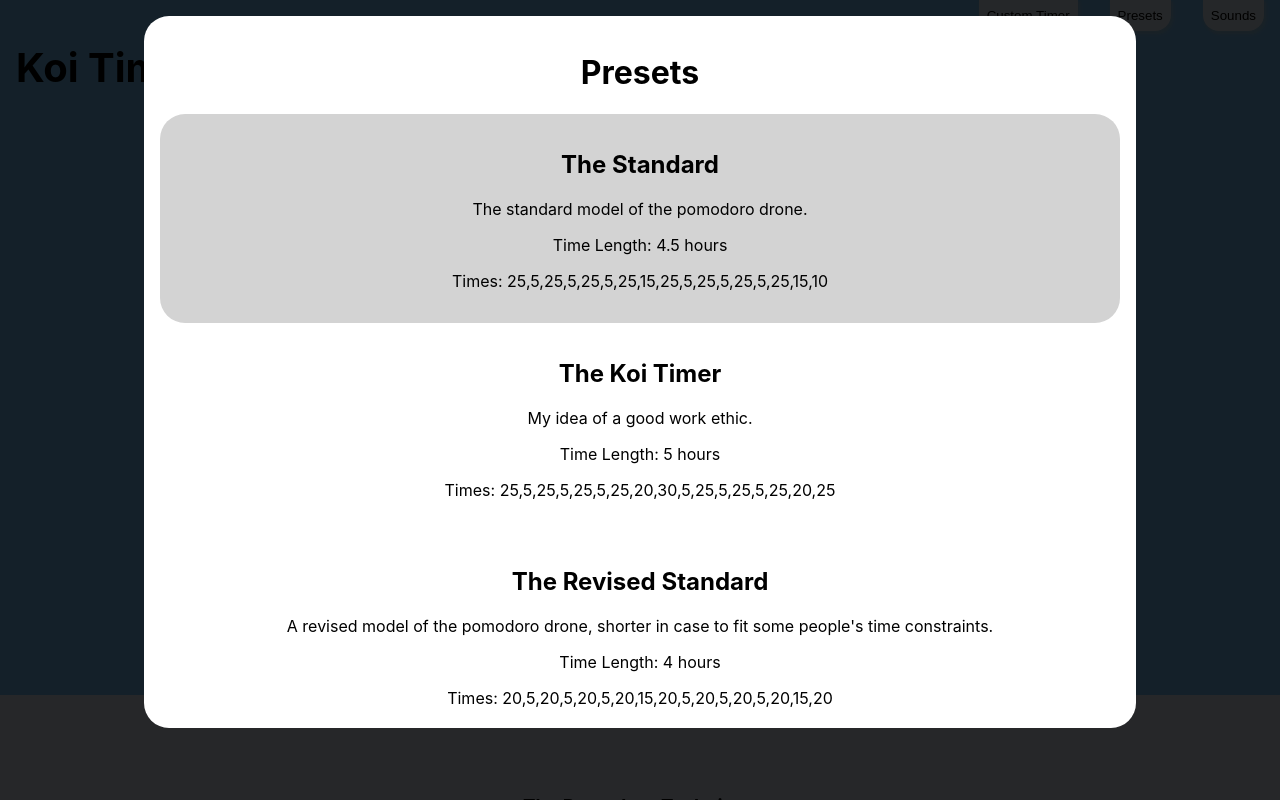
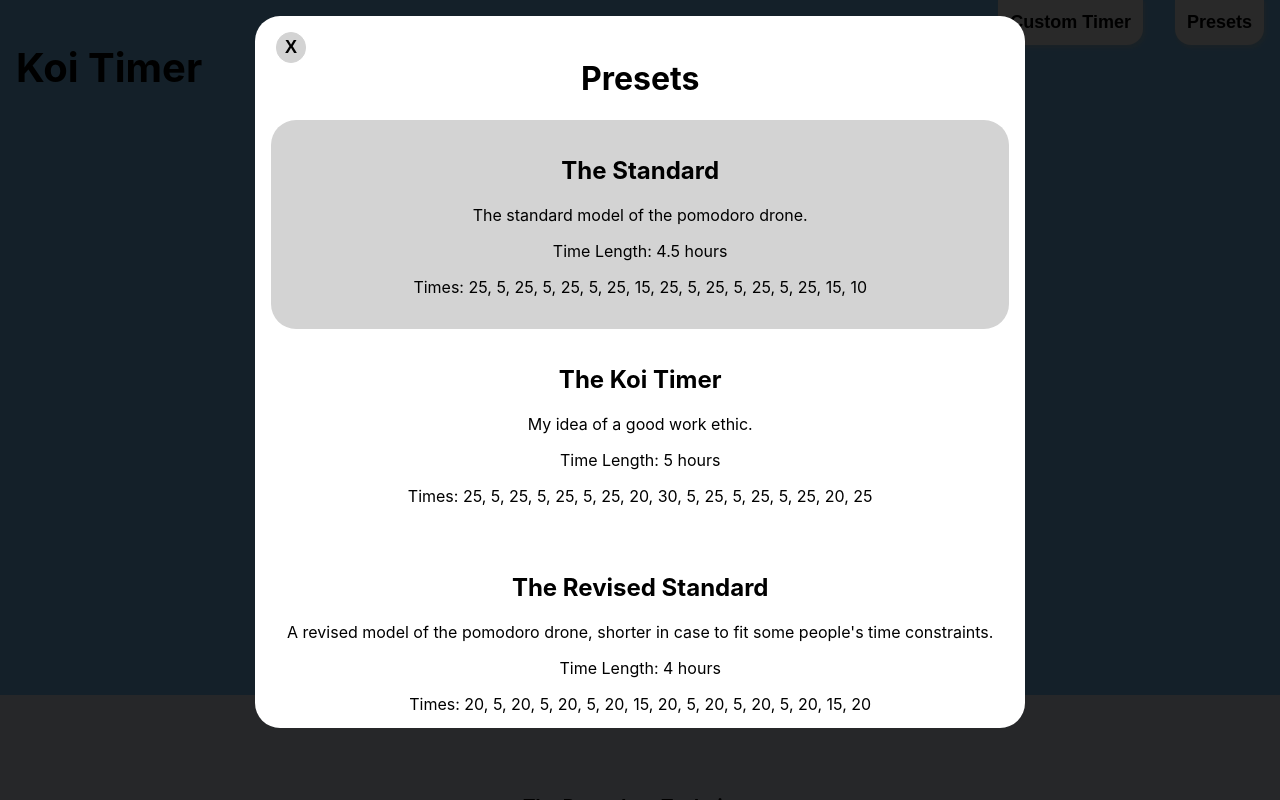
Before and after one commit to JonnyDeates/Koi-Timer, a React (Create React App) app: page / in a window 1280 px wide. Both pictures are taken after a click on the button "Presets". Shown: the top 800 px of the page. Built offline with nearby package versions, Linux system fonts and the light colour scheme.

Commit message:
1st version of Live Version!

```diff
--- a/package.json
+++ b/package.json
@@ -1,6 +1,6 @@
 {
   "name": "koitimer",
-  "version": "0.9.0",
+  "version": "1.0.0",
   "private": true,
   "dependencies": {
     "cuid": "^2.1.6",
--- a/src/App.css
+++ b/src/App.css
@@ -1,5 +1,16 @@
 body {
 
+}
+body::-webkit-scrollbar-thumb {
+  border: unset;
+  background: lightgray;
+  border-radius: 25px;
+
+}
+body::-webkit-scrollbar {
+  border: unset;
+  background: transparent;
+  max-height: 85%;
 }
 .App {
   text-align: center;
--- a/src/Header/Header.css
+++ b/src/Header/Header.css
@@ -9,11 +9,15 @@
     margin: 0 16px;
     border-bottom-left-radius: 16px;
     border-bottom-right-radius: 16px;
-    padding: 8px;
-    background-color: #ffffffdd;
     border: unset;
     box-shadow: 3px 4px 5px 2px hsla(0,0%,100%,.1), 1px 2px 2px 1px hsla(0,0%,78.4%,.3);
     cursor: pointer;
+    color: black;
+    font-size: large;
+    background-color: white;
+    border: unset;
+    padding: 12px;
+    font-weight: 700;
 }
 .header {
     padding: 16px
--- a/src/Header/Header.js
+++ b/src/Header/Header.js
@@ -31,7 +31,7 @@ class Header extends React.Component {
                 <div className="nav">
                     <button onClick={() => this.setState({customTimes: true})}>Custom Timer</button>
                     <button onClick={() => this.setState({presets: true})}>Presets</button>
-                    <button onClick={() => this.setState({sounds: true})}>Sounds</button>
+                    {/*<button onClick={() => this.setState({sounds: true})}>Sounds</button>*/}
                 </div>
                 <Presets setPresets={this.setPresets} active={this.state.presets}/>
                 <CustomTimes setCustomTimes={this.setCustomTimes} active={this.state.customTimes}/>
--- a/src/Info/Info.css
+++ b/src/Info/Info.css
@@ -4,6 +4,9 @@
     justify-content: space-evenly;
     position: relative;
     min-height: 50vh;
+    max-height: fit-content;
+    overflow: hidden;
+    animation: expandOut 3s forwards;
 }
 .info > div {
     margin: auto 0;
@@ -27,3 +30,15 @@
 .info > div > ol, .info > div > ul {
     text-align: left;
 }
+@keyframes expandOut {
+    0% {
+        min-height: 0;
+        max-height: 0;
+    }
+
+    100% {
+        min-height: 50vh;
+        max-height: 150vh;
+        overflow: hidden;
+    }
+}
--- a/src/Modals/CustomTimes.js
+++ b/src/Modals/CustomTimes.js
@@ -63,6 +63,7 @@ class CustomTimes extends React.Component {
             <div className={(!this.state.active) ? 'active' : 'modalWrapper'}>
                 <div className={(!this.state.active) ? 'active' : 'modalWrapper'} onClick={this.props.setCustomTimes}/>
                 <div className="customtimes">
+                    <button onClick={this.props.setCustomTimes}>X</button>
                     <h1>Custom Times</h1>
                     <div className="customtimes-form">
                         <h2>Set Timers</h2>
--- a/src/Modals/Modals.css
+++ b/src/Modals/Modals.css
@@ -17,10 +17,37 @@
     margin-top: 1rem;
     border-radius: 25px;
     height: 85vh;
-    width: 75vw;
+    width: fit-content;
+    max-width: 85vw;
     padding: 16px;
     z-index: 2;
+
+    animation: 2s popIn forwards;
+}
+.presets {
     overflow-y: scroll;
+}
+.presets::-webkit-scrollbar-thumb {
+    border: unset;
+    background: lightgray;
+    border-radius: 25px;
+
+}
+.presets::-webkit-scrollbar {
+    border: unset;
+    background: transparent;
+    max-height: 85%;
+}
+.presets > button, .customtimes > button {
+    display: flex;
+    margin: 0 5px -25px 5px;
+    border-radius: 25px;
+    border: 1px lightgray solid;
+    background-color: lightgray;
+    cursor: pointer;
+    font-size: large;
+    padding: 4px 8px;
+    font-weight: 700;
 }
 .presets > div:hover {
     background-color: lightgray;
@@ -48,3 +75,25 @@
     min-width: 20vw;
     max-width: 20vw;
 }
+.radio {
+    display: flex;
+    justify-content: space-evenly;
+}
+.radio > label{
+font-size: larger;
+    cursor: pointer;
+}
+.radio > label > input{
+    cursor: pointer;
+    width: 16px;
+    height: 16px;
+}
+@keyframes popIn {
+    0% {
+        transform: scale(0);
+    }
+
+    100% {
+        transform: scale(1);
+    }
+}
--- a/src/Modals/PresetSection/PresetSection.js
+++ b/src/Modals/PresetSection/PresetSection.js
@@ -36,7 +36,7 @@ class PresetSection extends React.Component {
                 <h2>{this.state.title}</h2>
                 <p>{this.state.desc}</p>
                 <p>Time Length: {this.sumArray(this.state.timeArray)} hours</p>
-                <p>Times: <span>{this.state.timeArray.map((num,i)=> (i!==this.state.timeArray.length-1)? (num+',') : num)}</span></p>
+                <p>Times: <span>{this.state.timeArray.map((num,i)=> (i!==this.state.timeArray.length-1)? (num+', ') : num)}</span></p>
             </div>
         );
     }
--- a/src/Modals/Presets.js
+++ b/src/Modals/Presets.js
@@ -45,6 +45,7 @@ class Presets extends React.Component {
             <div className={(!this.state.active) ? 'active' : 'modalWrapper'}>
                 <div className={(!this.state.active) ? 'active' : 'modalWrapper'} onClick={this.props.setPresets}/>
                 <div className="presets">
+                    <button onClick={this.props.setPresets}>X</button>
                     <h1> Presets </h1>
                     {data.map((obj, i) => <PresetSection key={i} title={obj.title} desc={obj.desc}
                                                          setTimerArray={this.context.setTimerArray}
--- a/src/TodoList/TodoList.css
+++ b/src/TodoList/TodoList.css
@@ -2,6 +2,7 @@
     background-color: #e6eef5;
     padding: 2rem 0;
 }
+
 .todolist > p {
     position: absolute;
     left: 16px;
@@ -30,12 +31,24 @@
     text-align: center;
     margin: auto;
 }
+.todolist > div::-webkit-scrollbar-thumb {
+    border: unset;
+    background: lightgray;
+    border-radius: 25px;
+
+}
+.todolist >div::-webkit-scrollbar {
+    border: unset;
+    background: transparent;
+    max-height: 85%;
+}
 .todolist-item {
     display: flex;
     justify-content: space-evenly;
     position: relative;
     border-radius: 25px;
     font-size: large;
+    animation: 2s popIn forwards;
 }
 .todolist-item > button{
     margin: 16px 0;
@@ -58,3 +71,13 @@
 .tinted{
     background-color: #00000033;
 }
+
+@keyframes popIn {
+    0% {
+        transform: scale(0);
+    }
+
+    100% {
+        transform: scale(1);
+    }
+}
--- a/src/TodoList/TodoList.js
+++ b/src/TodoList/TodoList.js
@@ -31,7 +31,7 @@ class TodoList extends React.Component {
     }
     handleSubmit(e){
         e.preventDefault();
-        this.setState({value: '', goals: [{goal: this.state.value, checked: false, id: cuid()}, ...this.state.goals]});
+        this.setState({value: '', goals: [...this.state.goals, {goal: this.state.value, checked: false, id: cuid()} ]});
     }
     deleteGoal(ID) {
         let {goal, checked, id} = this.state.goals.find(g=> g.id === ID);
```
Also changed, not shown: 1 other file (tests, documents, lock files or other folders).
